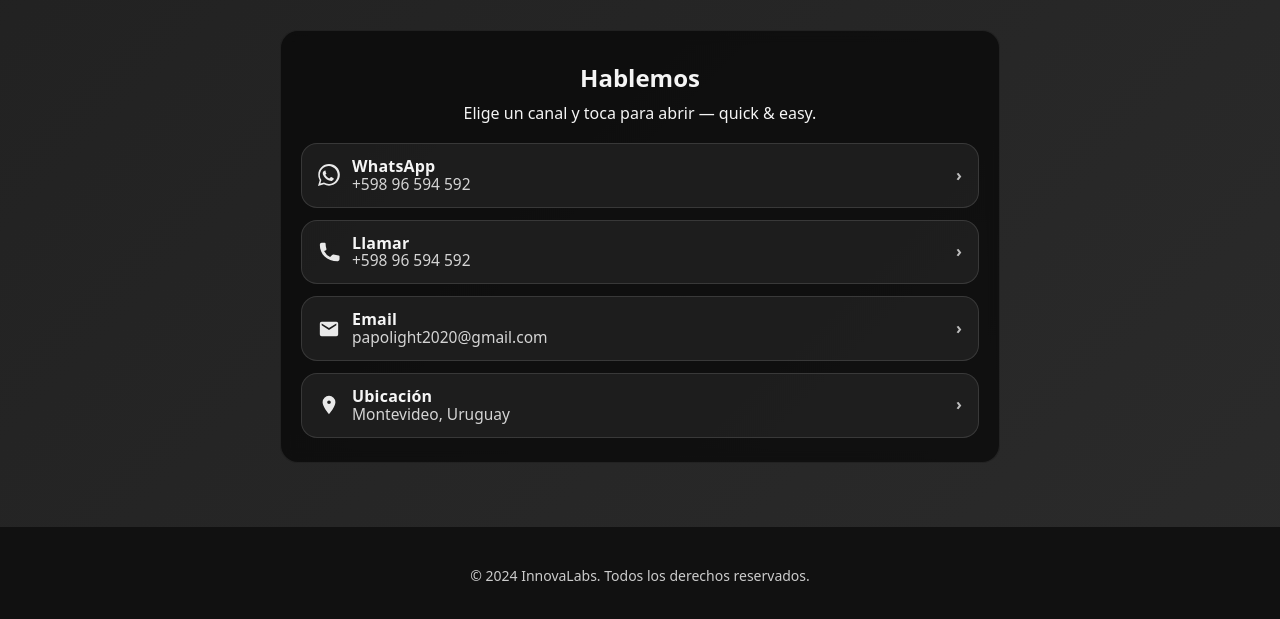
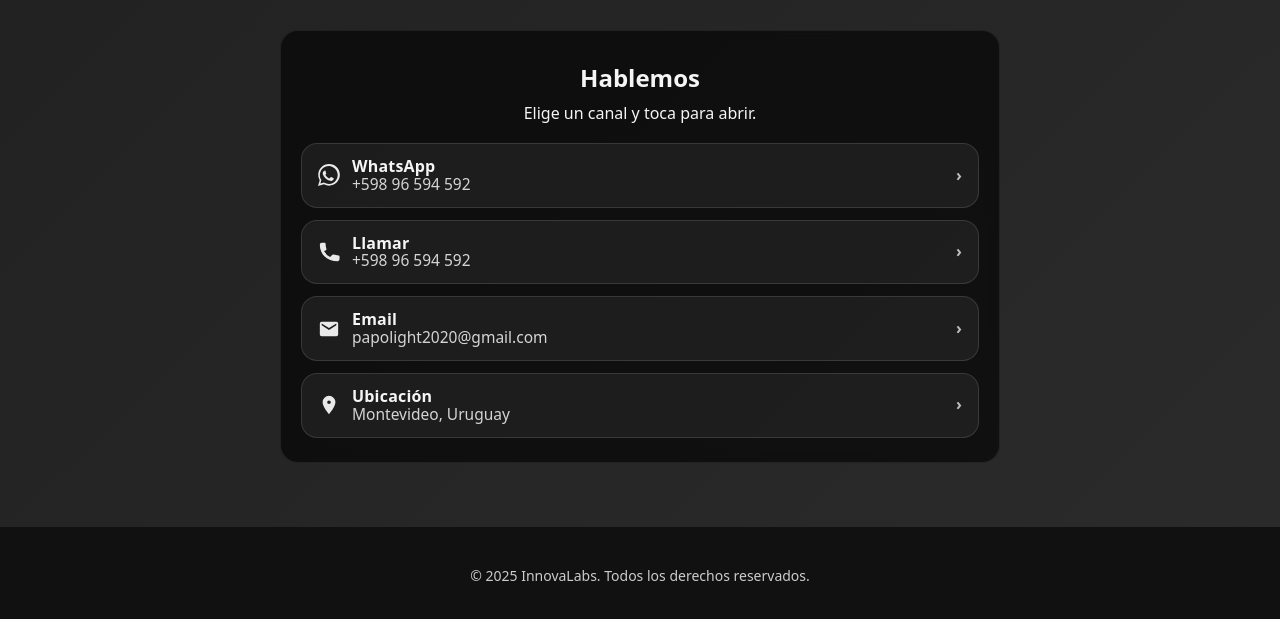
Before and after one commit to ianleom06/quality360-web, a plain HTML site: page index.html in a window 1280 px wide. Shown: the part 802-1421 px from the top of the page. Drawn offline with Linux system fonts and the light colour scheme.

Commit message:
Update index.html

```diff
--- a/index.html
+++ b/index.html
@@ -31,7 +31,7 @@
 <main>
   <section class="contact-block" aria-label="Información de contacto">
     <h2 class="fade-in">Hablemos</h2>
-    <p class="hint fade-in">Elige un canal y toca para abrir — quick & easy.</p>
+    <p class="hint fade-in">Elige un canal y toca para abrir.</p>
 
     <div class="action-grid fade-in delay-1">
       <!-- WhatsApp -->
@@ -78,7 +78,7 @@
 </main>
 
 <footer class="site-footer fade-in" role="contentinfo">
-  <p>&copy; 2024 InnovaLabs. Todos los derechos reservados.</p>
+  <p>&copy; 2025 InnovaLabs. Todos los derechos reservados.</p>
 </footer>
 
 <script src="script.js"></script>
```
